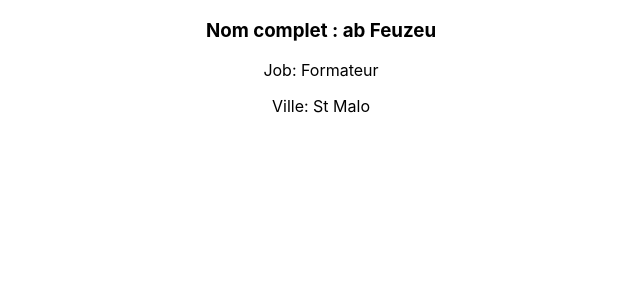
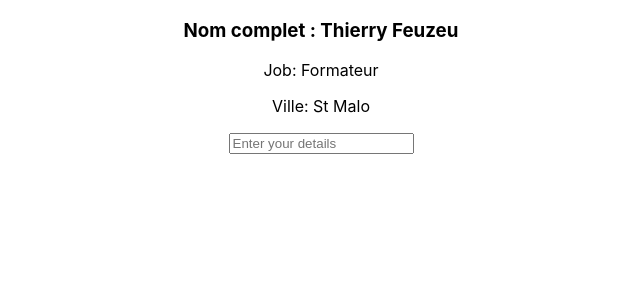
Before and after one commit to ly-abdourahamane/React-Utilities, a React (Create React App) app: page / in a window 1280 px wide. Shown: the top 300 px of the page, without its empty margins (319-959 px from the left). Built offline with nearby package versions, Linux system fonts and the light colour scheme.

Commit message:
utilisation de constante

```diff
--- a/src/App.js
+++ b/src/App.js
@@ -2,22 +2,26 @@ import React from 'react';
 import './App.css';
 
 function App() {
-  const firstName = 'ab';
+  const firstName = 'Thierry';
   const lastName = 'Feuzeu';
   const job  = 'Formateur';
   const ville = 'St Malo';
 
+
+
   const getFullName = (firstName, lastName) => `${firstName} ${lastName}`;
+  const placeholder = 'Enter your details';
+
+
 
   return (
     <div className="App">
     <h3>Nom complet : {getFullName(firstName, lastName)}</h3>
     <p>Job: {job}</p>
     <p>Ville: {ville}</p>
+    <input placeholder={placeholder} />
     </div>
   );
-
-
 }
 
 export default App;
```
